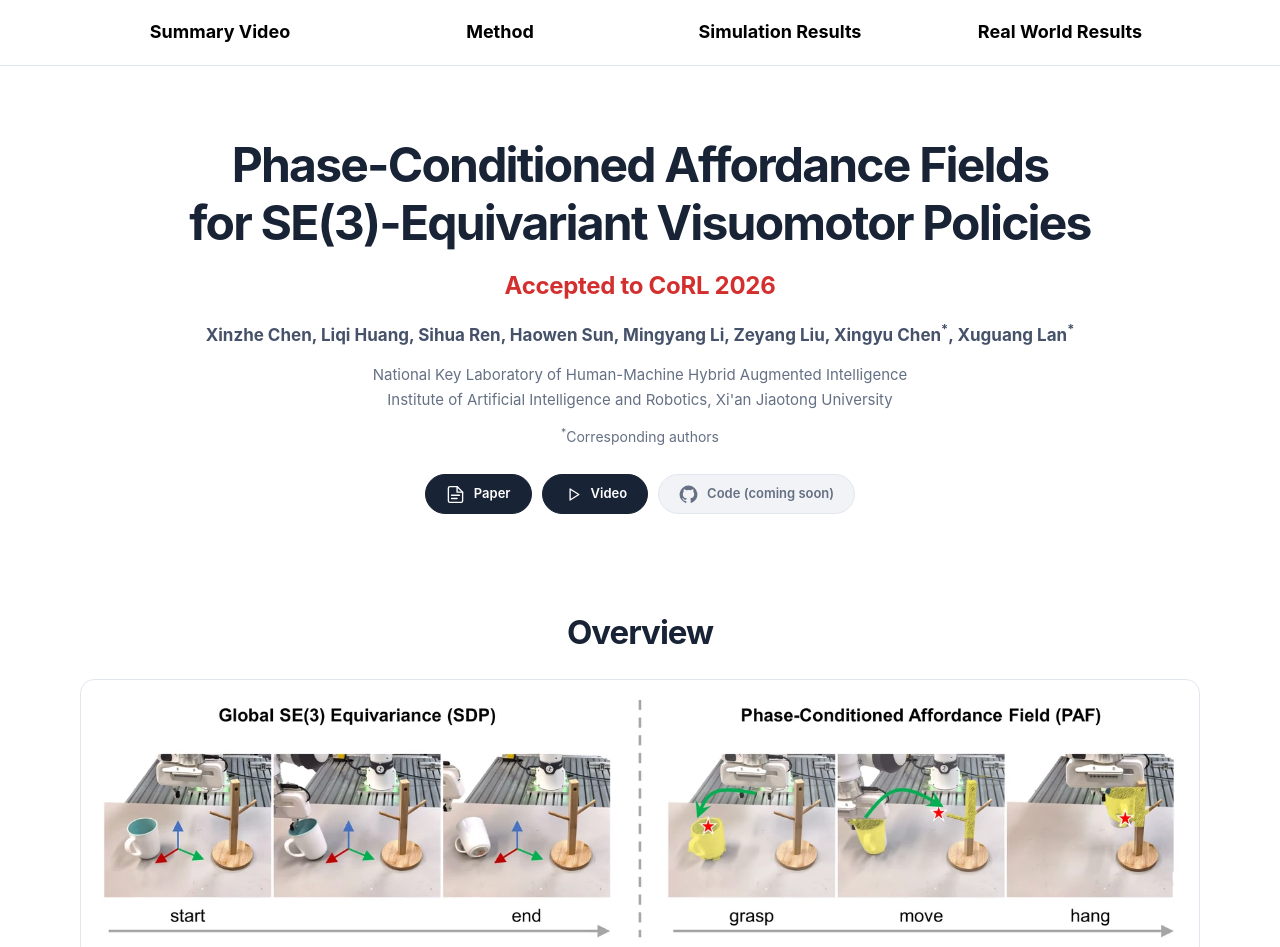
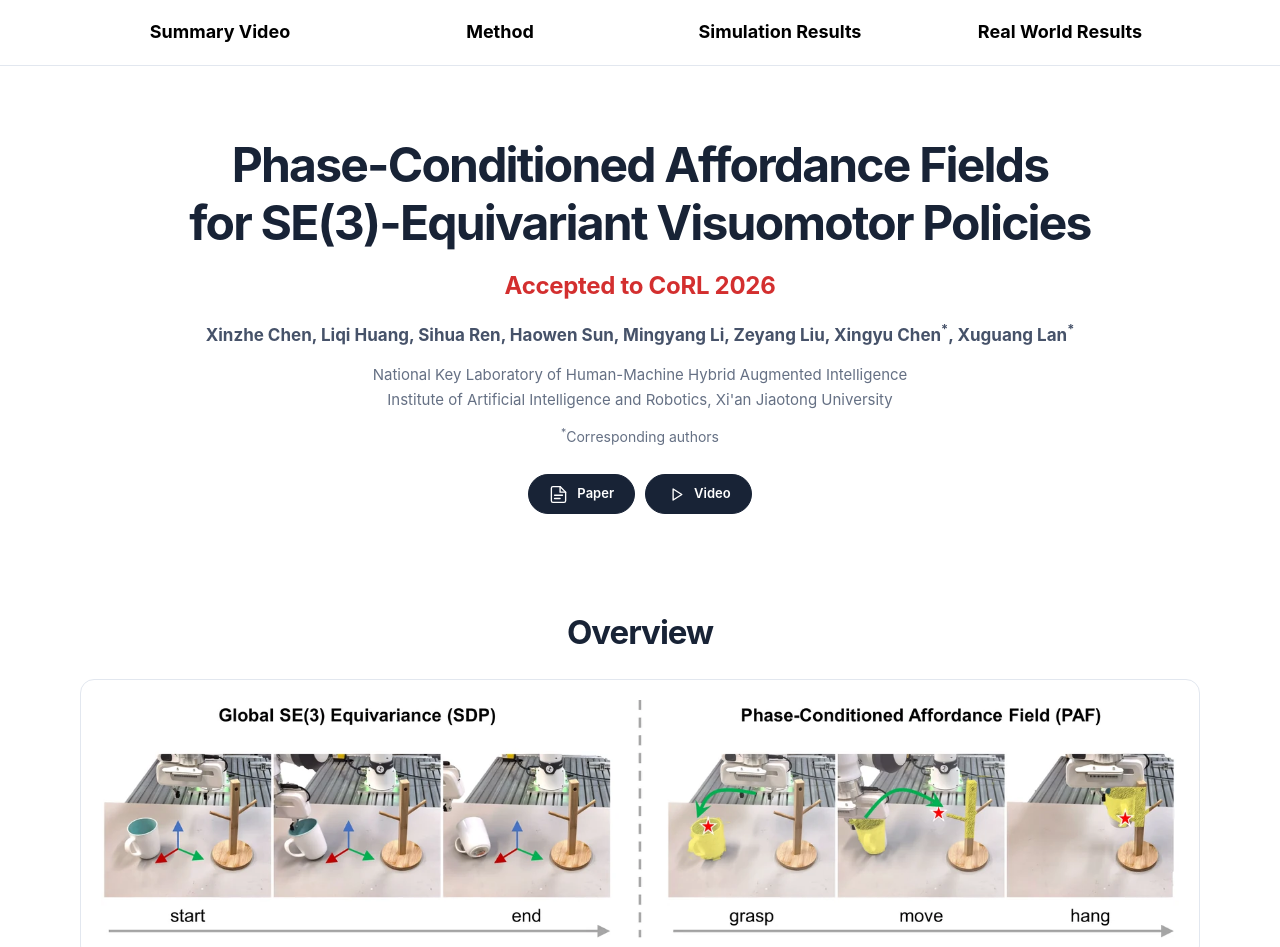
Before and after one commit to paf-policy/paf-policy.github.io, a plain HTML site: page index.html in a window 1280 px wide. Shown: the top 947 px of the page. Drawn offline with Linux system fonts and the light colour scheme.

Commit message:
Remove the Code (coming soon) button
The hero now offers only the Paper and Video buttons.

Co-Authored-By: Claude Opus 5.5 <noreply@anthropic.com>

```diff
--- a/index.html
+++ b/index.html
@@ -28,7 +28,7 @@
    <p class="authors"><span>Xinzhe Chen</span>, <span>Liqi Huang</span>, <span>Sihua Ren</span>, <span>Haowen Sun</span>, <span>Mingyang Li</span>, <span>Zeyang Liu</span>, <span>Xingyu Chen<sup>*</sup></span>, <span>Xuguang Lan<sup>*</sup></span></p>
    <p class="affiliation">National Key Laboratory of Human-Machine Hybrid Augmented Intelligence<br>Institute of Artificial Intelligence and Robotics, Xi'an Jiaotong University</p>
    <p class="author-note"><sup>*</sup>Corresponding authors</p>
-   <div class="publication-links"><a class="button primary" href="./assets/paper.pdf" target="_blank" rel="noopener"><svg viewBox="0 0 24 24" aria-hidden="true"><path d="M14 2H5a2 2 0 0 0-2 2v16a2 2 0 0 0 2 2h14a2 2 0 0 0 2-2V9z"/><path d="M14 2v7h7M7 13h10M7 17h7"/></svg> Paper</a><a class="button primary" href="#summary-video"><svg viewBox="0 0 24 24" aria-hidden="true"><path d="m9 5 11 7-11 7z"/></svg> Video</a><span class="button unavailable" aria-disabled="true"><svg class="github-icon" viewBox="0 0 24 24" aria-hidden="true"><path d="M12 .75a11.25 11.25 0 0 0-3.558 21.923c.563.104.768-.244.768-.542 0-.267-.01-.975-.015-1.913-3.13.68-3.79-1.51-3.79-1.51-.512-1.3-1.25-1.647-1.25-1.647-1.022-.7.078-.686.078-.686 1.13.08 1.725 1.16 1.725 1.16 1.005 1.723 2.637 1.225 3.279.937.102-.728.393-1.225.715-1.507-2.498-.284-5.124-1.25-5.124-5.566 0-1.23.44-2.234 1.16-3.022-.116-.284-.503-1.43.11-2.98 0 0 .945-.303 3.094 1.155A10.8 10.8 0 0 1 12 6.17c.956.005 1.919.129 2.818.379 2.148-1.458 3.091-1.155 3.091-1.155.615 1.55.228 2.696.112 2.98.722.788 1.158 1.792 1.158 3.022 0 4.327-2.63 5.279-5.136 5.558.404.348.765 1.034.765 2.084 0 1.505-.014 2.72-.014 3.09 0 .301.203.651.774.541A11.252 11.252 0 0 0 12 .75Z"/></svg> Code (coming soon)</span></div>
+   <div class="publication-links"><a class="button primary" href="./assets/paper.pdf" target="_blank" rel="noopener"><svg viewBox="0 0 24 24" aria-hidden="true"><path d="M14 2H5a2 2 0 0 0-2 2v16a2 2 0 0 0 2 2h14a2 2 0 0 0 2-2V9z"/><path d="M14 2v7h7M7 13h10M7 17h7"/></svg> Paper</a><a class="button primary" href="#summary-video"><svg viewBox="0 0 24 24" aria-hidden="true"><path d="m9 5 11 7-11 7z"/></svg> Video</a></div>
   </div>
  </section>
  <section class="section overview-section" id="overview" aria-label="Overview">
```
